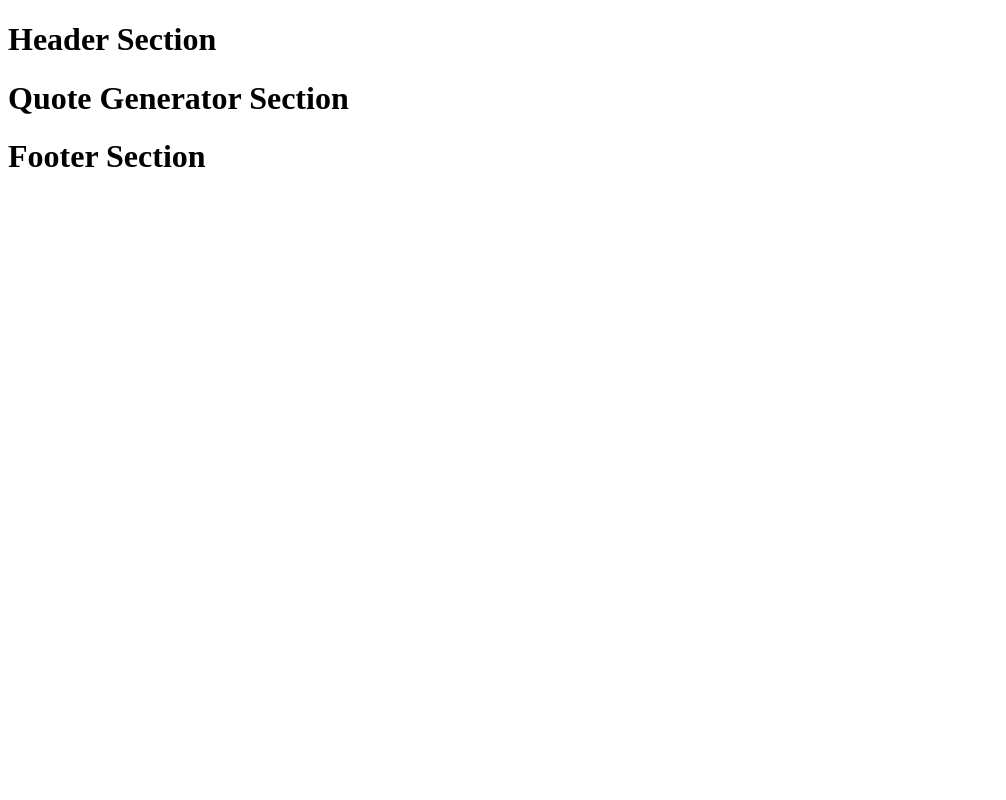
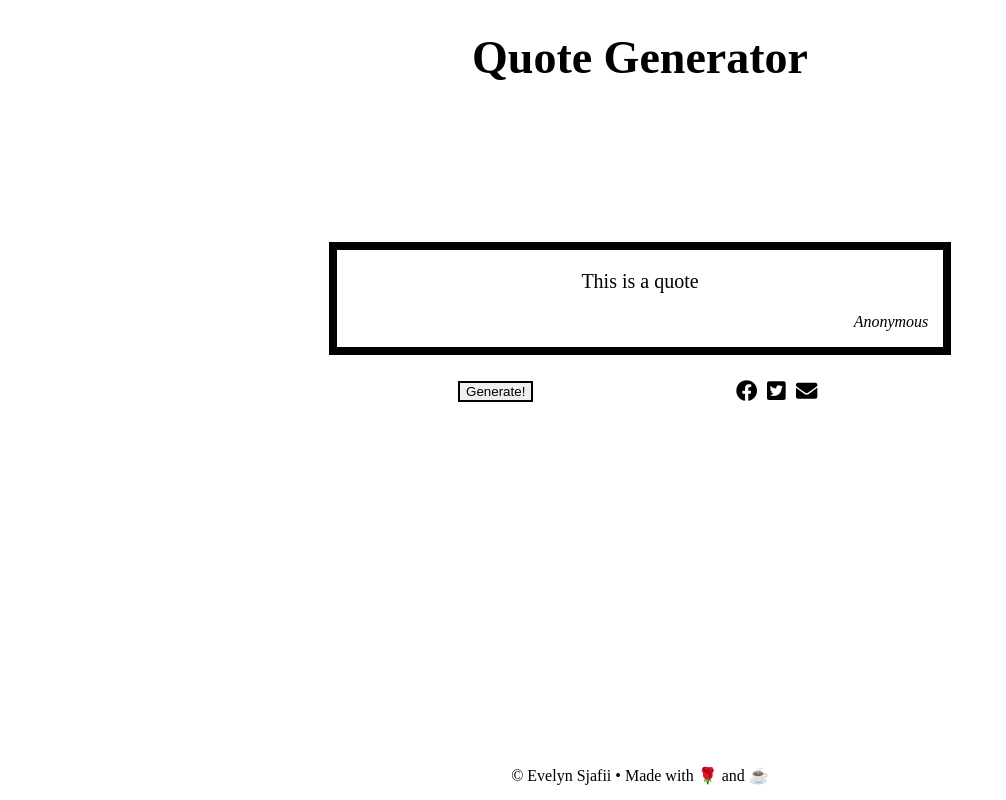
Before and after one commit to evelynsj/quote-generator, a React (Create React App) app: page / in a window 1280 px wide. Shown: the whole page, without its empty margins (0-1006 px from the left). Built offline with nearby package versions, Linux system fonts and the light colour scheme.

Commit message:
Separated Share component from QuoteGenerator and basic b/w styling

```diff
--- a/package.json
+++ b/package.json
@@ -3,6 +3,12 @@
   "version": "0.1.0",
   "private": true,
   "dependencies": {
+    "@fortawesome/fontawesome-svg-core": "^1.2.12",
+    "@fortawesome/free-brands-svg-icons": "^5.6.3",
+    "@fortawesome/free-solid-svg-icons": "^5.6.3",
+    "@fortawesome/react-fontawesome": "^0.1.3",
+    "i": "^0.3.6",
+    "npm": "^6.5.0",
     "react": "^16.7.0",
     "react-dom": "^16.7.0",
     "react-scripts": "2.1.2"
--- /dev/null
+++ b/src/Footer.css
@@ -0,0 +1,8 @@
+footer {
+    padding-bottom: 15px;
+    text-align: center;
+    position: fixed;
+    bottom: 0;
+    left: 0;
+    width: 100%;
+}
--- a/src/Footer.js
+++ b/src/Footer.js
@@ -1,8 +1,9 @@
 import React from 'react'
+import './Footer.css'
 
 function Footer() {
     return (
-        <h1>Footer Section</h1>
+        <footer>&copy; Evelyn Sjafii • Made with <span role="img" aria-label="Rose">&#127801;</span> and <span role="img" aria-label="Coffee">&#9749;</span></footer>
     );
 }
 
--- /dev/null
+++ b/src/Header.css
@@ -0,0 +1,5 @@
+header {
+    /* border: 1px solid black; */
+    text-align: center;
+    font-size: 23px;
+}
--- a/src/Header.js
+++ b/src/Header.js
@@ -1,8 +1,11 @@
 import React from 'react'
+import './Header.css'
 
 function Header() {
     return (
-        <h1>Header Section</h1>
+        <header>
+            <h1>Quote Generator</h1>
+        </header>
     );
 }
 
--- /dev/null
+++ b/src/QuoteGenerator.css
@@ -0,0 +1,46 @@
+.quote-generator {
+    /* border: 1px solid black; */
+    display: flex;
+    flex-direction: column;
+    justify-content: center;
+    align-items: center;
+    width: 60%;
+    margin: auto;
+    height: 50vh;
+}
+
+.quote-wrapper {
+    border: 8px solid black;
+    width: 80%;
+    margin-top: 20px;
+    margin-bottom: 20px;
+}
+
+.quote-text {
+    /* border: 1px solid black; */
+    margin-left: 15px;
+    margin-right: 15px;
+    text-align: center;
+    font-size: 20px;
+}
+
+.quote-author {
+    /* border: 1px solid black; */
+    text-align: right;
+    margin-left: 15px;
+    margin-right: 15px;
+    font-style: italic;
+}
+
+.generate-btn {
+    border: 2px solid black;
+}
+
+.btn-share {
+    /* border: 1px solid black; */
+    width: 100%;
+    display: flex;
+    flex-direction: row;
+    align-items: center;
+    justify-content: space-evenly;
+}
--- a/src/QuoteGenerator.js
+++ b/src/QuoteGenerator.js
@@ -1,9 +1,23 @@
 import React from 'react'
+
+import Share from './Share'
+
+import './QuoteGenerator.css'
 
 class QuoteGenerator extends React.Component {
     render() {
         return (
-            <h1>Quote Generator Section</h1>
+            <div className="quote-generator">
+                <div className="quote-wrapper">
+                    <p className="quote-text">This is a quote</p>
+                    <p className="quote-author">Anonymous</p>
+                </div>
+                <div className="btn-share">
+                    <button className="generate-btn">Generate!</button>
+                    <Share />
+                </div>
+
+            </div>
         );
     }
 }
--- /dev/null
+++ b/src/Share.css
@@ -0,0 +1,13 @@
+.icons {
+    /* border: 1px solid black; */
+    display: flex;
+    flex-direction: row;
+    align-items: center;
+    justify-content: center;
+}
+
+a {
+    color: black;
+    text-decoration: none;
+    padding: 5px;
+}
--- /dev/null
+++ b/src/Share.js
@@ -0,0 +1,21 @@
+import React from 'react'
+import './Share.css'
+import { FontAwesomeIcon } from '@fortawesome/react-fontawesome'
+import { faFacebook, faTwitterSquare } from '@fortawesome/free-brands-svg-icons'
+import { faEnvelope } from '@fortawesome/free-solid-svg-icons'
+
+
+
+class Share extends React.Component {
+    render () {
+        return (
+            <div className="icons">
+                <a href="#"><FontAwesomeIcon icon={faFacebook} size="lg"/></a>
+                <a href="#"><FontAwesomeIcon icon={faTwitterSquare} size="lg"/></a>
+                <a href="#"><FontAwesomeIcon icon={faEnvelope} size="lg"/></a>
+            </div>
+        );
+    }
+}
+
+export default Share
```
Also changed, not shown: public/index.html (+0 -10 lines), 1 other file (tests, documents, lock files or other folders).
